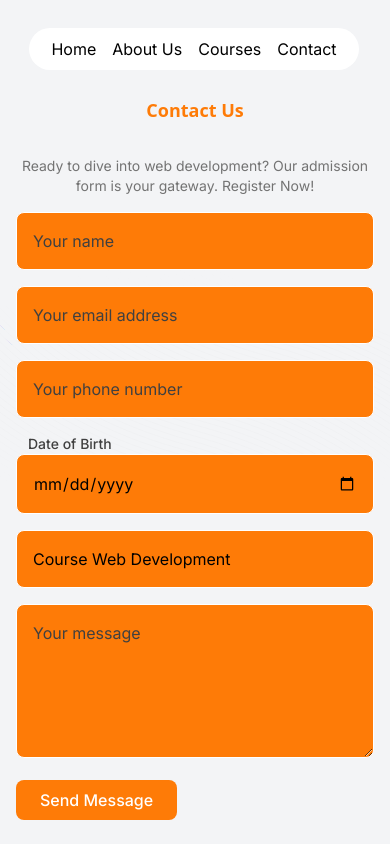
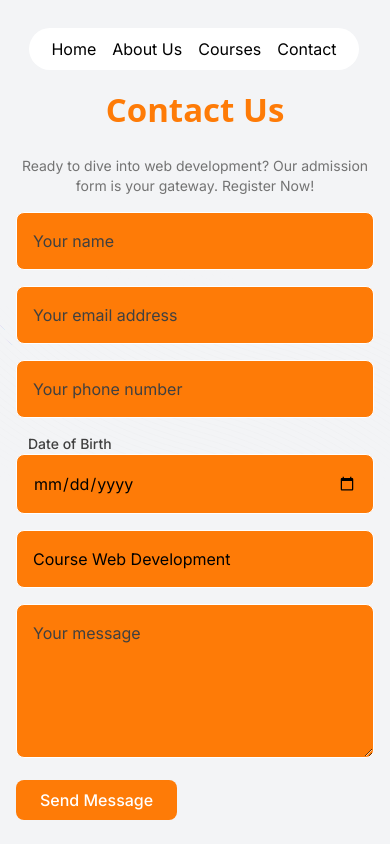
Before and after one commit to syedahafsa12/skillchaat, a Next.js app: page /coursesform in a window 390 px wide. Shown: the top 844 px of the page. Built offline with nearby package versions, Linux system fonts and the light colour scheme.

Commit message:
mobile responsive done finishlast2

```diff
--- a/src/app/coursesform/page.tsx
+++ b/src/app/coursesform/page.tsx
@@ -84,7 +84,7 @@ function MusicSchoolContactUs() {
       {/* BackgroundBeams and Content remain unchanged */}
       <BackgroundBeams className="absolute top-0 left-0 w-full h-full z-0" />
       <div className="max-w-2xl mx-auto p-4 relative z-10">
-        <h1 className="text-lg md:text-7xl sm:text-10xl text-center font-sans font-bold mb-8 text-orange">
+        <h1 className="h1-contact text-lg md:text-7xl sm:text-10xl text-center font-sans font-bold mb-8 text-orange">
           Contact Us
         </h1>
         <p className="text-neutral-500 max-w-lg mx-auto my-2 text-sm text-center">
```
